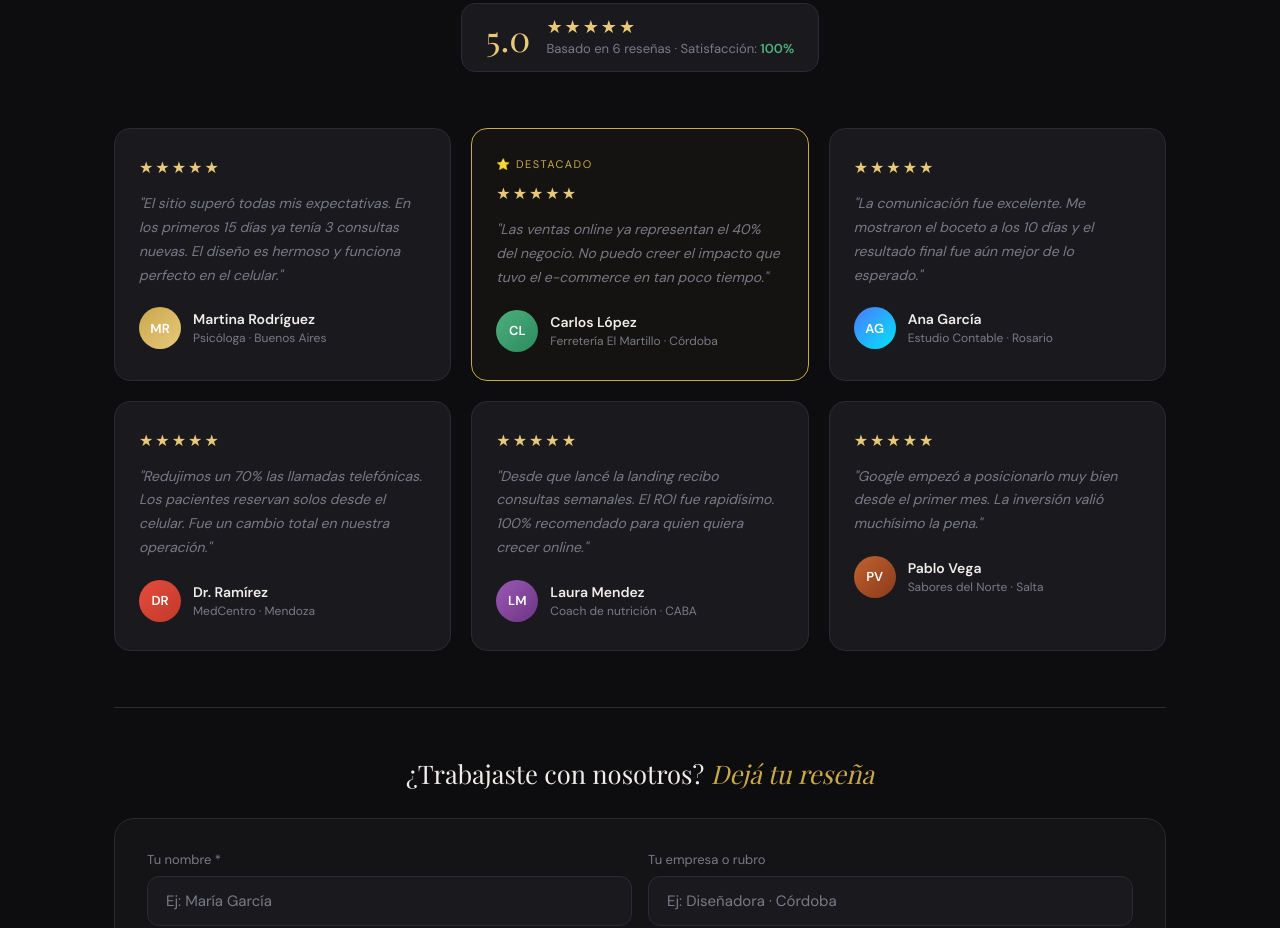
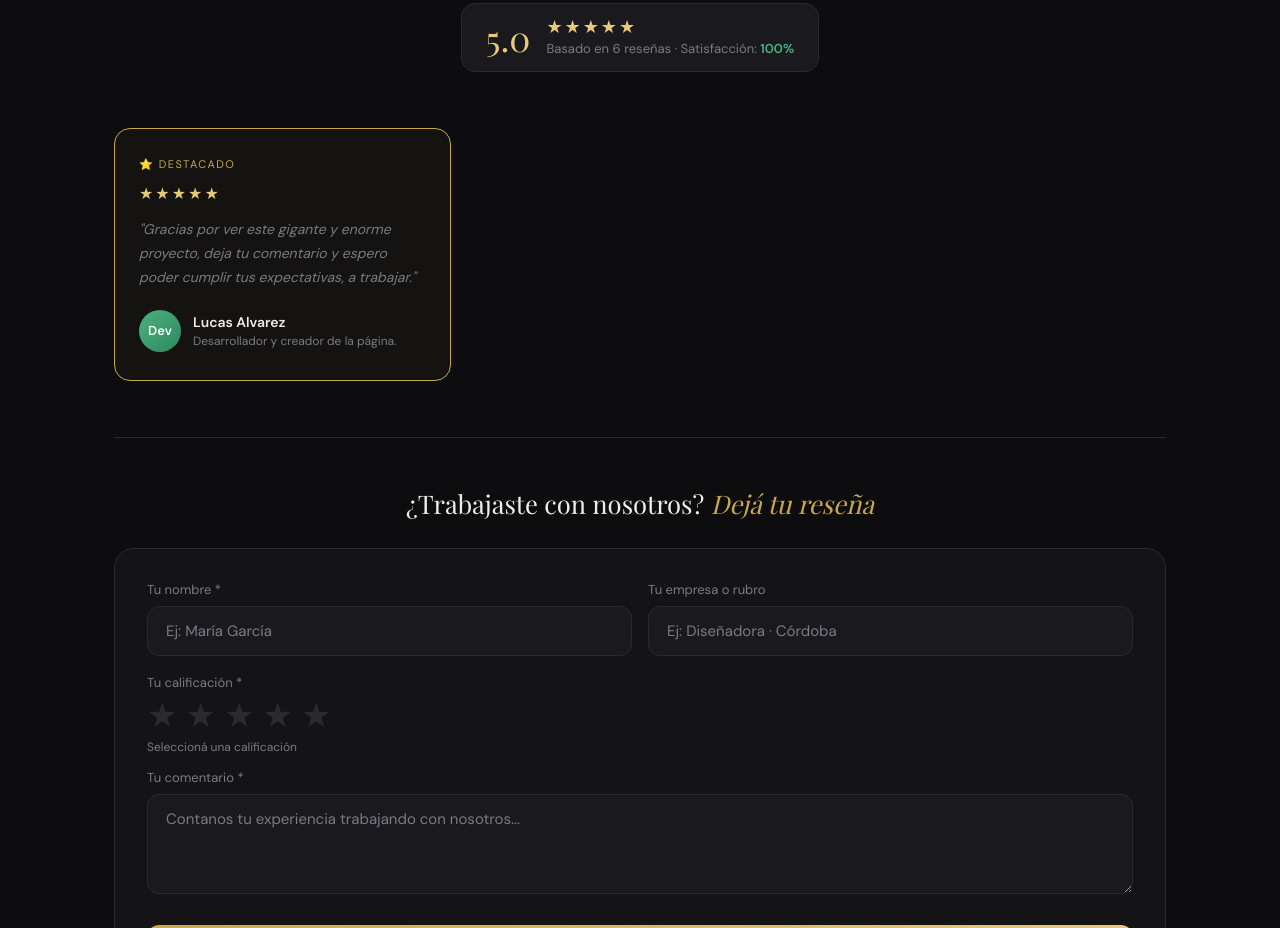
Before and after one commit to LucasAlvarez99/cotizador-web, a plain HTML site: page index.html in a window 1280 px wide. Shown: the part 4580-5508 px from the top of the page. Drawn offline with nearby package versions, Linux system fonts and the light colour scheme; no server answers; a web font is replaced by a local one.

Commit message:
no message

```diff
--- a/index.html
+++ b/index.html
@@ -193,12 +193,7 @@
 
       <!-- Cards fijas originales -->
       <div class="testimonios-grid">
-        <div class="testi-card"><div class="testi-stars">★★★★★</div><p class="testi-text">"El sitio superó todas mis expectativas. En los primeros 15 días ya tenía 3 consultas nuevas. El diseño es hermoso y funciona perfecto en el celular."</p><div class="testi-author"><div class="testi-avatar" style="background:linear-gradient(135deg,#c9a84c,#e8c97a)">MR</div><div><div class="testi-name">Martina Rodríguez</div><div class="testi-role">Psicóloga · Buenos Aires</div></div></div></div>
-        <div class="testi-card featured"><div class="testi-badge">⭐ Destacado</div><div class="testi-stars">★★★★★</div><p class="testi-text">"Las ventas online ya representan el 40% del negocio. No puedo creer el impacto que tuvo el e-commerce en tan poco tiempo."</p><div class="testi-author"><div class="testi-avatar" style="background:linear-gradient(135deg,#4caf7d,#2d8a5e)">CL</div><div><div class="testi-name">Carlos López</div><div class="testi-role">Ferretería El Martillo · Córdoba</div></div></div></div>
-        <div class="testi-card"><div class="testi-stars">★★★★★</div><p class="testi-text">"La comunicación fue excelente. Me mostraron el boceto a los 10 días y el resultado final fue aún mejor de lo esperado."</p><div class="testi-author"><div class="testi-avatar" style="background:linear-gradient(135deg,#4d79ff,#00e5ff)">AG</div><div><div class="testi-name">Ana García</div><div class="testi-role">Estudio Contable · Rosario</div></div></div></div>
-        <div class="testi-card"><div class="testi-stars">★★★★★</div><p class="testi-text">"Redujimos un 70% las llamadas telefónicas. Los pacientes reservan solos desde el celular. Fue un cambio total en nuestra operación."</p><div class="testi-author"><div class="testi-avatar" style="background:linear-gradient(135deg,#e74c3c,#c0392b)">DR</div><div><div class="testi-name">Dr. Ramírez</div><div class="testi-role">MedCentro · Mendoza</div></div></div></div>
-        <div class="testi-card"><div class="testi-stars">★★★★★</div><p class="testi-text">"Desde que lancé la landing recibo consultas semanales. El ROI fue rapidísimo. 100% recomendado para quien quiera crecer online."</p><div class="testi-author"><div class="testi-avatar" style="background:linear-gradient(135deg,#9b59b6,#6c3483)">LM</div><div><div class="testi-name">Laura Mendez</div><div class="testi-role">Coach de nutrición · CABA</div></div></div></div>
-        <div class="testi-card"><div class="testi-stars">★★★★★</div><p class="testi-text">"Google empezó a posicionarlo muy bien desde el primer mes. La inversión valió muchísimo la pena."</p><div class="testi-author"><div class="testi-avatar" style="background:linear-gradient(135deg,#c0622f,#8a3a1a)">PV</div><div><div class="testi-name">Pablo Vega</div><div class="testi-role">Sabores del Norte · Salta</div></div></div></div>
+          <div class="testi-card featured"><div class="testi-badge">⭐ Destacado</div><div class="testi-stars">★★★★★</div><p class="testi-text">"Gracias por ver este gigante y enorme proyecto, deja tu comentario y espero poder cumplir tus expectativas, a trabajar."</p><div class="testi-author"><div class="testi-avatar" style="background:linear-gradient(135deg,#4caf7d,#2d8a5e)">Dev</div><div><div class="testi-name">Lucas Alvarez</div><div class="testi-role">Desarrollador y creador de la página.</div></div></div></div>
       </div>
 
       <!-- Reseñas de usuarios reales (dinámicas) -->
```
